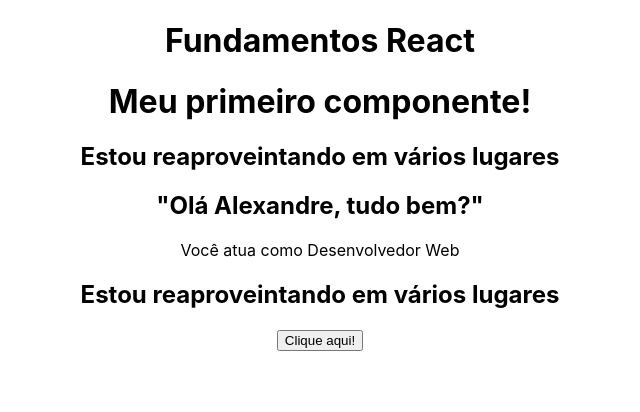
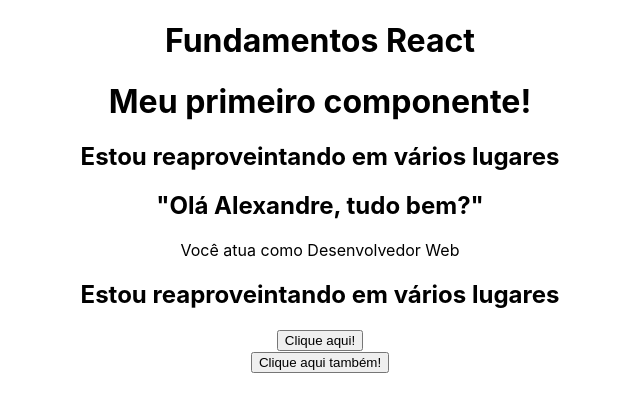
Before and after one commit to xanderifer1974/curso-react-do-zero-a-maestria-fundamentos, a React (Create React App) app: page / in a window 1280 px wide. Shown: the top 412 px of the page, without its empty margins (320-960 px from the left). Built offline with nearby package versions, Linux system fonts and the light colour scheme.

Commit message:
Função no evento.

```diff
--- a/src/components/Events.jsx
+++ b/src/components/Events.jsx
@@ -10,6 +10,9 @@
       <div>
         <button onClick={HandledMyEvent}>Clique aqui!</button>
       </div>
+      <div>
+        <button onClick={() => console.log("Clicou!!")}>Clique aqui também!</button>
+      </div>
     </div>
   );
 };
```
